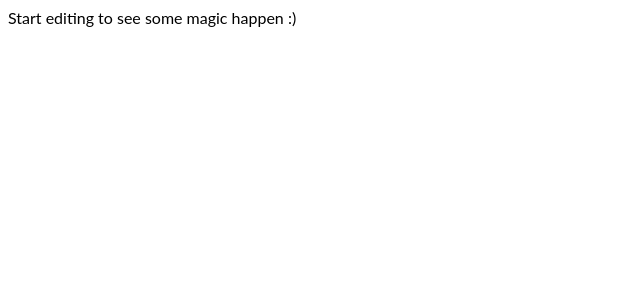
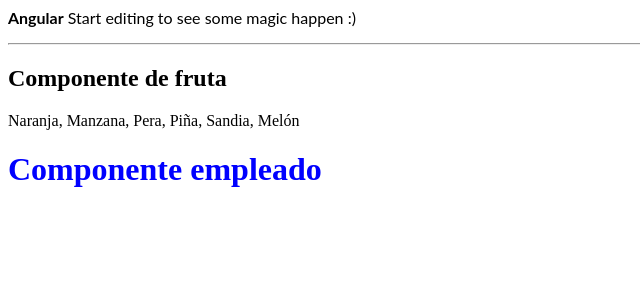
Before and after one commit to lhdzromero/test-angular-stackblitz, an Angular app: page / in a window 1280 px wide. Shown: the top 300 px of the page, without its empty margins (0-640 px from the left). Built offline with nearby package versions, Linux system fonts and the light colour scheme.

Commit message:
curso angular 4

```diff
--- a/src/app/app.component.html
+++ b/src/app/app.component.html
@@ -1,3 +1,6 @@
 <p>
-  Start editing to see some magic happen :)
+  <b>Angular</b> Start editing to see some magic happen :)
 </p>
+<hr />
+<fruta-sec></fruta-sec>
+<empleado-tag></empleado-tag>
--- a/src/app/app.module.ts
+++ b/src/app/app.module.ts
@@ -4,10 +4,15 @@ import { FormsModule } from '@angular/forms';
 
 import { AppComponent } from './app.component';
 import { HelloComponent } from './hello.component';
+import { FrutaComponent } from './fruta/fruta.component';
+import { EmpleadoComponent } from './empleados/empleado.component';
 
 @NgModule({
   imports:      [ BrowserModule, FormsModule ],
-  declarations: [ AppComponent, HelloComponent ],
+  declarations: [ AppComponent,
+                  HelloComponent,
+                  FrutaComponent,
+                  EmpleadoComponent ],
   bootstrap:    [ AppComponent ]
 })
 export class AppModule { }
--- /dev/null
+++ b/src/app/empleados/empleado.component.html
@@ -0,0 +1 @@
+<h1 style='color: blue;'>{{titulo}}</h1>
--- /dev/null
+++ b/src/app/empleados/empleado.component.ts
@@ -0,0 +1,10 @@
+import { Component } from '@angular/core';
+
+@Component({
+  selector: 'empleado-tag',
+  templateUrl: './empleado.component.html'
+})
+
+export class EmpleadoComponent{
+  public titulo = 'Componente empleado';
+}
--- /dev/null
+++ b/src/app/fruta/fruta.component.html
@@ -0,0 +1,2 @@
+<h2>{{nombre_componente}}</h2>
+<p>{{listado_frutas}}</p>
--- /dev/null
+++ b/src/app/fruta/fruta.component.ts
@@ -0,0 +1,12 @@
+import { Component } from '@angular/core';
+
+@Component({
+  selector: 'fruta-sec',
+  templateUrl: './fruta.component.html'
+})
+
+export class FrutaComponent{
+  public nombre_componente = 'Componente de fruta';
+
+  public listado_frutas = 'Naranja, Manzana, Pera, Piña, Sandia, Melón';
+}
```
